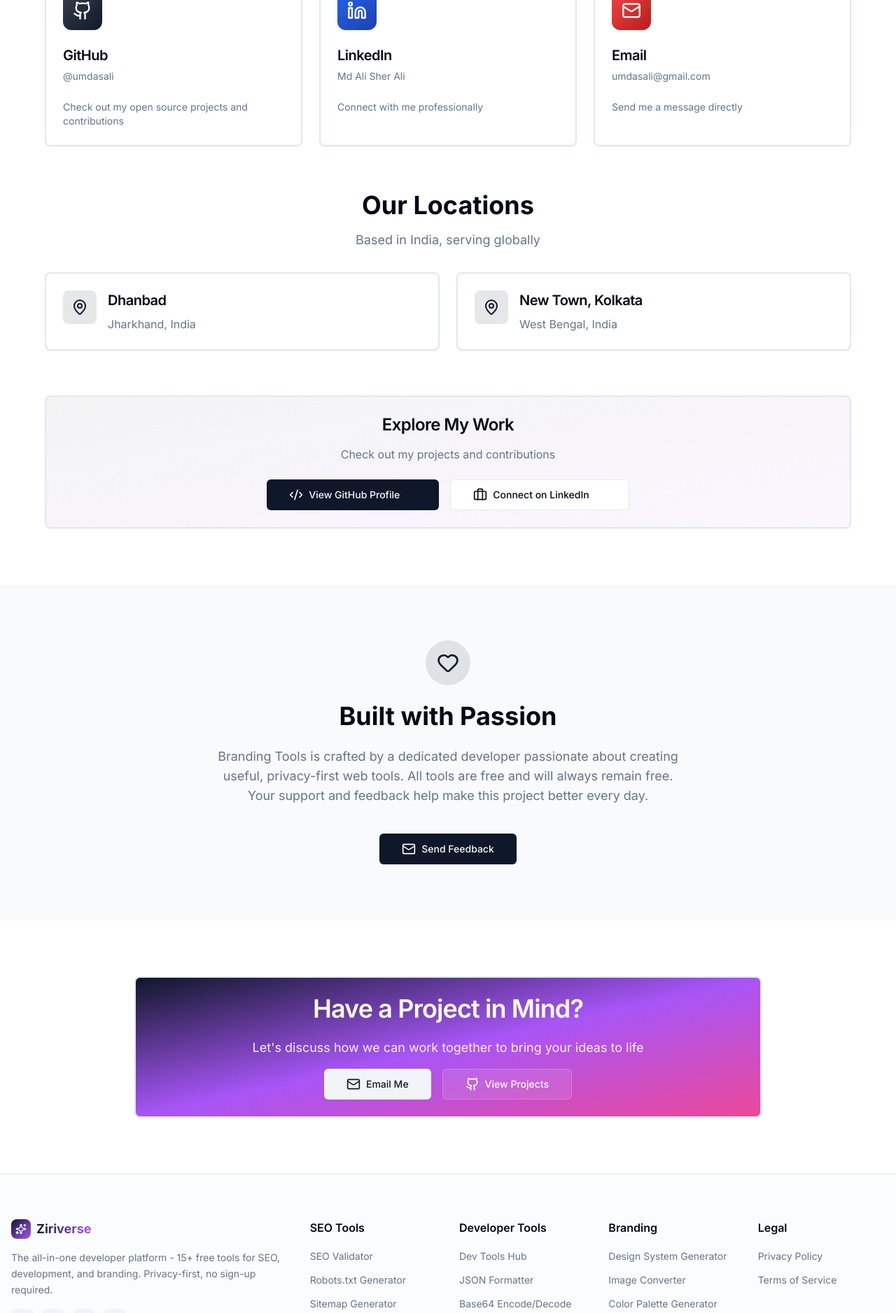
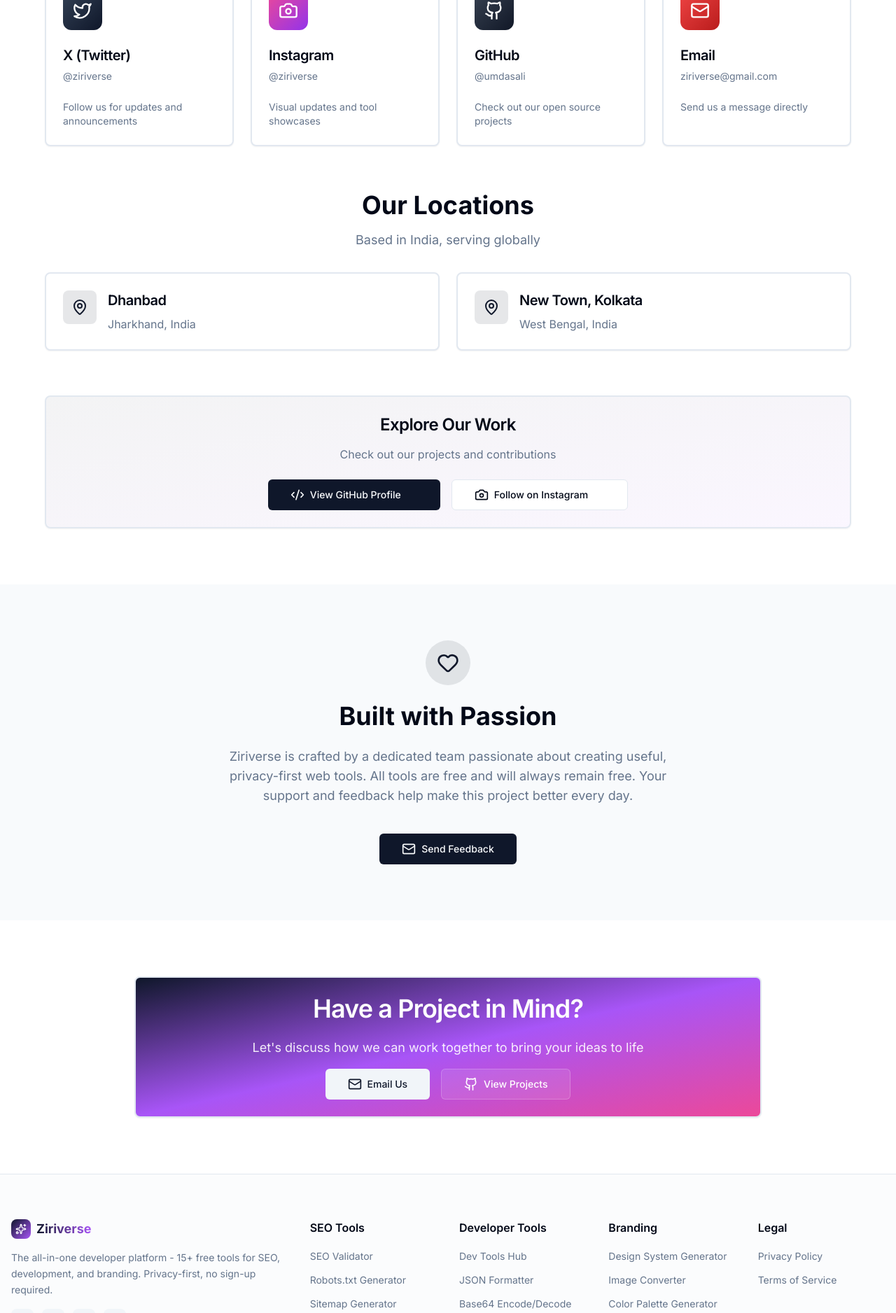
Before and after one commit to umdasali/ziriverse-devtool, a Next.js app: page /contact in a window 1280 px wide. Shown: the part 679-2555 px from the top of the page at 70% size. Built offline with nearby package versions, Linux system fonts and the light colour scheme; no server answers.

Commit message:
fix socials links

```diff
--- a/app/contact/layout.tsx
+++ b/app/contact/layout.tsx
@@ -9,7 +9,7 @@ import {
 export const metadata: Metadata = generateSEOMetadata({
   title: "Contact Us - Get in Touch with Ziriverse",
   description:
-    "Contact Ziriverse for support, feedback, or collaboration. Professional branding tools for modern creators. Email: hello@ziriverse.com. Connect via GitHub, Twitter, or LinkedIn.",
+    "Contact Ziriverse for support, feedback, or collaboration. Professional branding tools for modern creators. Email: ziriverse@gmail.com. Connect via Instagram, X (Twitter), or GitHub.",
   keywords: [
     "contact",
     "support",
@@ -31,18 +31,18 @@ function generateContactPointSchema() {
     mainEntity: {
       "@type": "Organization",
       name: "Ziriverse",
-      email: "hello@ziriverse.com",
+      email: "ziriverse@gmail.com",
       url: "https://ziriverse.com",
       logo: "https://ziriverse.com/favicon.svg",
       sameAs: [
-        "https://twitter.com/ziriverse",
-        "https://github.com/ziriverse",
-        "https://linkedin.com/company/ziriverse",
+        "https://x.com/ziriverse",
+        "https://www.instagram.com/ziriverse",
+        "https://github.com/umdasali",
       ],
       contactPoint: [
         {
           "@type": "ContactPoint",
-          email: "hello@ziriverse.com",
+          email: "ziriverse@gmail.com",
           contactType: "customer support",
           areaServed: "Worldwide",
           availableLanguage: ["English"],
--- a/app/contact/page.tsx
+++ b/app/contact/page.tsx
@@ -7,11 +7,11 @@ import {
   MapPin,
   Mail,
   Github,
-  Linkedin,
+  Twitter,
+  Camera,
   ExternalLink,
   MessageSquare,
   Code2,
-  Briefcase,
   Heart,
 } from "lucide-react";
 
@@ -33,27 +33,35 @@ export default function ContactPage() {
 
   const socialLinks = [
     {
+      name: "X (Twitter)",
+      icon: Twitter,
+      url: "https://x.com/ziriverse",
+      username: "@ziriverse",
+      description: "Follow us for updates and announcements",
+      color: "from-slate-700 to-slate-900",
+    },
+    {
+      name: "Instagram",
+      icon: Camera,
+      url: "https://www.instagram.com/ziriverse",
+      username: "@ziriverse",
+      description: "Visual updates and tool showcases",
+      color: "from-pink-500 to-purple-600",
+    },
+    {
       name: "GitHub",
       icon: Github,
       url: "https://github.com/umdasali",
       username: "@umdasali",
-      description: "Check out my open source projects and contributions",
+      description: "Check out our open source projects",
       color: "from-gray-700 to-gray-900",
-    },
-    {
-      name: "LinkedIn",
-      icon: Linkedin,
-      url: "https://www.linkedin.com/in/md-ali-sher-ali-265153284/",
-      username: "Md Ali Sher Ali",
-      description: "Connect with me professionally",
-      color: "from-blue-600 to-blue-800",
     },
     {
       name: "Email",
       icon: Mail,
-      url: "mailto:umdasali@gmail.com",
-      username: "umdasali@gmail.com",
-      description: "Send me a message directly",
+      url: "mailto:ziriverse@gmail.com",
+      username: "ziriverse@gmail.com",
+      description: "Send us a message directly",
       color: "from-red-500 to-red-700",
     },
   ];
@@ -79,7 +87,7 @@ export default function ContactPage() {
             </h1>
 
             <p className="text-xl text-muted-foreground max-w-2xl mx-auto">
-              Have questions, feedback, or want to collaborate? I'd love to hear from
+              Have questions, feedback, or want to collaborate? We'd love to hear from
               you. Feel free to reach out through any of the channels below.
             </p>
           </div>
@@ -98,7 +106,7 @@ export default function ContactPage() {
             </p>
           </div>
 
-          <div className="grid grid-cols-1 md:grid-cols-3 gap-6 mb-16">
+          <div className="grid grid-cols-1 md:grid-cols-2 lg:grid-cols-4 gap-6 mb-16">
             {socialLinks.map((link, index) => (
               <a
                 key={index}
@@ -170,10 +178,10 @@ export default function ContactPage() {
           <Card className="border-2 bg-gradient-to-br from-primary/5 to-purple-500/5">
             <CardHeader className="text-center">
               <CardTitle className="text-2xl mb-2">
-                Explore My Work
+                Explore Our Work
               </CardTitle>
               <CardDescription className="text-base">
-                Check out my projects and contributions
+                Check out our projects and contributions
               </CardDescription>
             </CardHeader>
             <CardContent>
@@ -190,13 +198,13 @@ export default function ContactPage() {
                   </Button>
                 </a>
                 <a
-                  href="https://www.linkedin.com/in/md-ali-sher-ali-265153284/"
+                  href="https://www.instagram.com/ziriverse"
                   target="_blank"
                   rel="noopener noreferrer"
                 >
                   <Button size="lg" variant="outline" className="group">
-                    <Briefcase className="w-5 h-5 mr-2" />
-                    Connect on LinkedIn
+                    <Camera className="w-5 h-5 mr-2" />
+                    Follow on Instagram
                     <ExternalLink className="w-4 h-4 ml-2 opacity-0 group-hover:opacity-100 transition-opacity" />
                   </Button>
                 </a>
@@ -217,13 +225,13 @@ export default function ContactPage() {
               Built with Passion
             </h2>
             <p className="text-lg text-muted-foreground max-w-2xl mx-auto">
-              Branding Tools is crafted by a dedicated developer passionate about
+              Ziriverse is crafted by a dedicated team passionate about
               creating useful, privacy-first web tools. All tools are free and will
               always remain free. Your support and feedback help make this project
               better every day.
             </p>
             <div className="pt-4">
-              <a href="mailto:umdasali@gmail.com">
+              <a href="mailto:ziriverse@gmail.com">
                 <Button size="lg">
                   <Mail className="w-5 h-5 mr-2" />
                   Send Feedback
@@ -247,10 +255,10 @@ export default function ContactPage() {
               </CardDescription>
             </CardHeader>
             <CardContent className="flex flex-col sm:flex-row gap-4 justify-center">
-              <a href="mailto:umdasali@gmail.com">
+              <a href="mailto:ziriverse@gmail.com">
                 <Button size="lg" variant="secondary" className="w-full sm:w-auto">
                   <Mail className="w-5 h-5 mr-2" />
-                  Email Me
+                  Email Us
                 </Button>
               </a>
               <a
--- a/components/layout/footer.tsx
+++ b/components/layout/footer.tsx
@@ -1,5 +1,5 @@
 import Link from "next/link";
-import { Sparkles, Github, Twitter, Linkedin, Mail } from "lucide-react";
+import { Sparkles, Github, Twitter, Mail, Camera } from "lucide-react";
 import { siteConfig } from "@/lib/site-config";
 
 export function Footer() {
@@ -26,9 +26,18 @@ export function Footer() {
                 target="_blank"
                 rel="noopener noreferrer"
                 className="p-2 rounded-lg bg-muted hover:bg-primary/10 hover:text-primary transition-colors"
-                aria-label="Twitter"
+                aria-label="X (Twitter)"
               >
                 <Twitter className="h-4 w-4" />
+              </a>
+              <a
+                href={siteConfig.social.instagram}
+                target="_blank"
+                rel="noopener noreferrer"
+                className="p-2 rounded-lg bg-muted hover:bg-primary/10 hover:text-primary transition-colors"
+                aria-label="Instagram"
+              >
+                <Camera className="h-4 w-4" />
               </a>
               <a
                 href={siteConfig.social.github}
@@ -38,15 +47,6 @@ export function Footer() {
                 aria-label="GitHub"
               >
                 <Github className="h-4 w-4" />
-              </a>
-              <a
-                href={siteConfig.social.linkedin}
-                target="_blank"
-                rel="noopener noreferrer"
-                className="p-2 rounded-lg bg-muted hover:bg-primary/10 hover:text-primary transition-colors"
-                aria-label="LinkedIn"
-              >
-                <Linkedin className="h-4 w-4" />
               </a>
               <a
                 href={`mailto:${siteConfig.email}`}
--- a/lib/site-config.ts
+++ b/lib/site-config.ts
@@ -36,13 +36,13 @@ export const siteConfig = {
   twitterCreator: "@ziriverse",
 
   // Contact
-  email: "hello@ziriverse.com",
+  email: "ziriverse@gmail.com",
 
   // Social Links
   social: {
-    twitter: "https://twitter.com/ziriverse",
-    github: "https://github.com/ziriverse",
-    linkedin: "https://linkedin.com/company/ziriverse",
+    twitter: "https://x.com/ziriverse",
+    instagram: "https://www.instagram.com/ziriverse",
+    github: "https://github.com/umdasali",
   },
 
   // Footer Links
```
Also changed, not shown: 2 other files (tests, documents, lock files or other folders).
